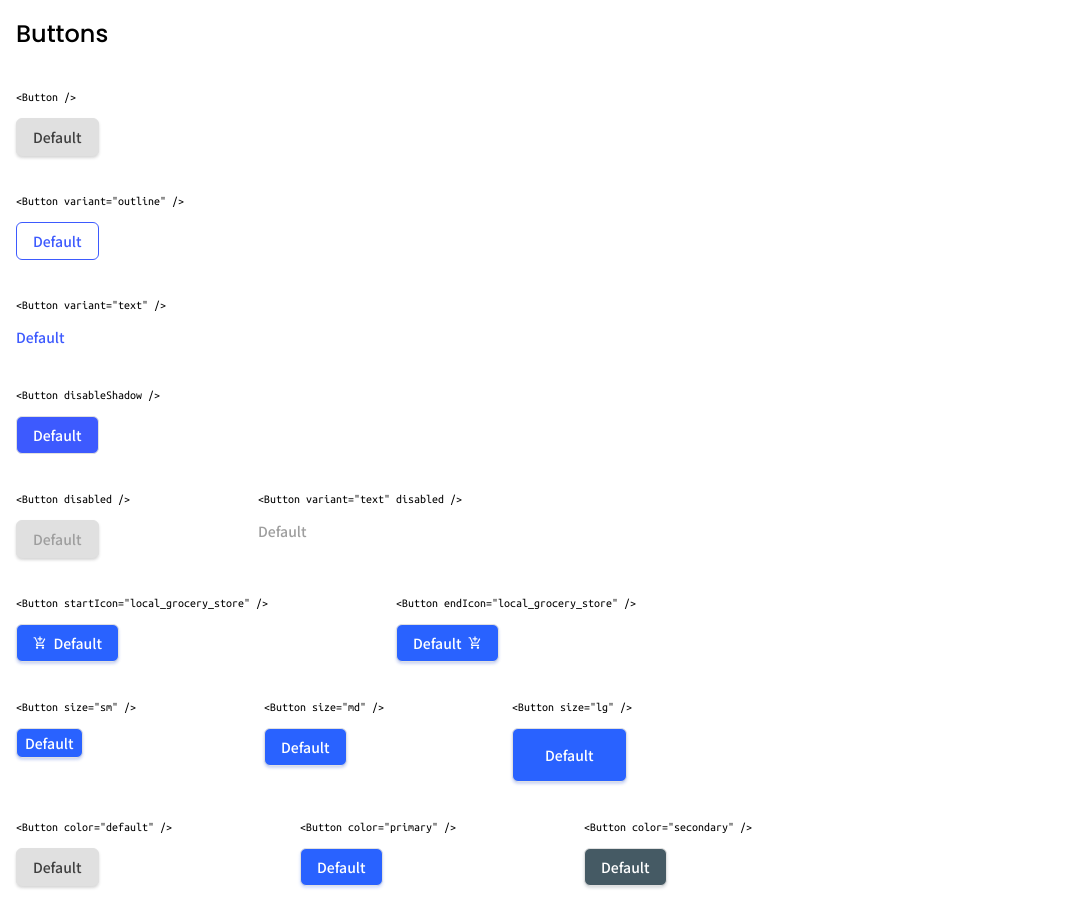
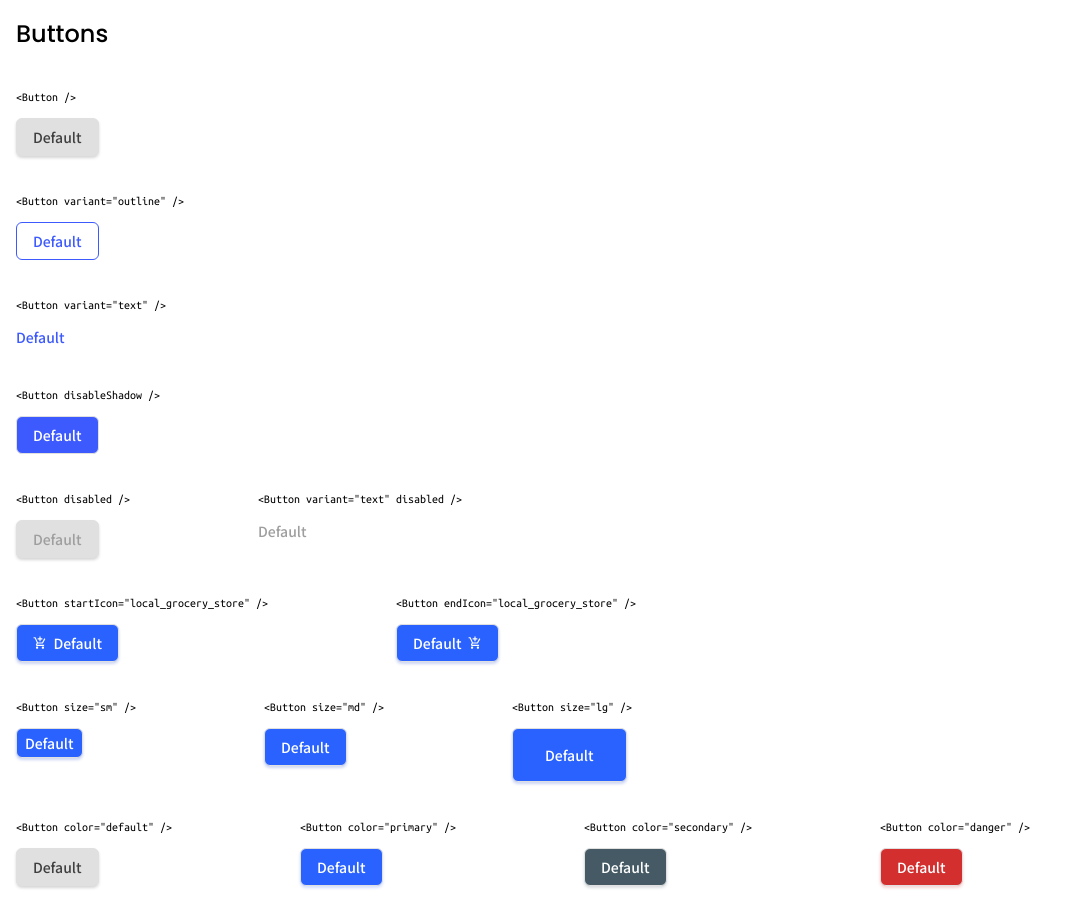
Before and after one commit to khwilo/dev-design-system, a Next.js app: page / in a window 1280 px wide. Shown: the whole page, without its empty margins (0-1078 px from the left). Built offline with nearby package versions, Linux system fonts and the light colour scheme.

Commit message:
Add color danger

```diff
--- a/pages/index.js
+++ b/pages/index.js
@@ -90,6 +90,10 @@ export default function Home() {
             <h3 className='btn-label'>{`<Button color="secondary" />`}</h3>
             <Button title='Default' color='secondary' />
           </div>
+          <div>
+            <h3 className='btn-label'>{`<Button color="danger" />`}</h3>
+            <Button title='Default' color='danger' />
+          </div>
         </div>
       </section>
     </div>
--- a/styles/Button.module.css
+++ b/styles/Button.module.css
@@ -106,7 +106,8 @@
 }
 
 .button.primary,
-.button.secondary {
+.button.secondary,
+.button.danger {
   color: #ffffff;
 }
 
@@ -131,3 +132,14 @@
   background: #1c313a;
   box-shadow: 0px 2px 3px rgba(69, 90, 100, 0.2);
 }
+
+.button.danger {
+  background: #d32f2f;
+  box-shadow: 0px 2px 3px rgba(211, 47, 47, 0.2);
+}
+
+.button.danger:hover,
+.button.danger:focus {
+  background: #9a0007;
+  box-shadow: 0px 2px 3px rgba(211, 47, 47, 0.2);
+}
```
